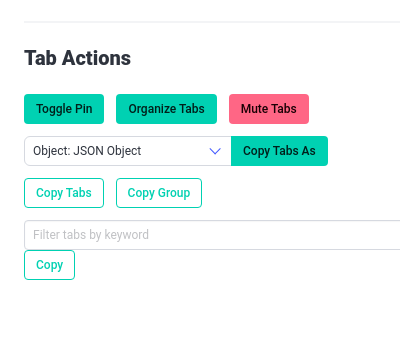
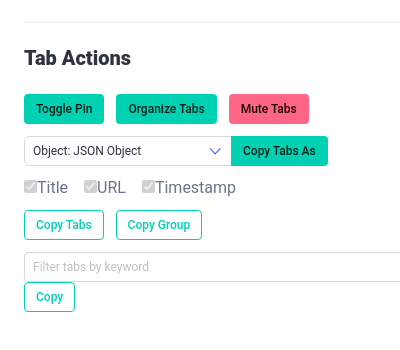
Before and after one commit to devynspencer/edge-utils, a browser extension: page src/html/popup.html in a window 400 px wide. Shown: the part 112-462 px from the top of the page. Drawn offline with nearby package versions, Linux system fonts and the light colour scheme.

Commit message:
Add placeholder checkboxes for exported fields

```diff
--- a/src/html/popup.html
+++ b/src/html/popup.html
@@ -63,6 +63,40 @@
             </button>
           </div>
         </div>
+
+        <div class="field">
+          <div class="control">
+            <div id="exportProperties" class="checkboxes">
+              <label class="checkbox" disabled>
+                <input
+                  id="includeTitle"
+                  type="checkbox"
+                  checked
+                  disabled
+                />Title
+              </label>
+
+              <label class="checkbox" disabled
+                ><input
+                  id="includeUrl"
+                  type="checkbox"
+                  checked
+                  disabled
+                />URL</label
+              >
+
+              <label class="checkbox" disabled
+                ><input
+                  id="includeTimestamp"
+                  type="checkbox"
+                  checked
+                  disabled
+                />Timestamp</label
+              >
+            </div>
+          </div>
+        </div>
+
         <div class="field is-grouped">
           <div class="control">
             <button
```
